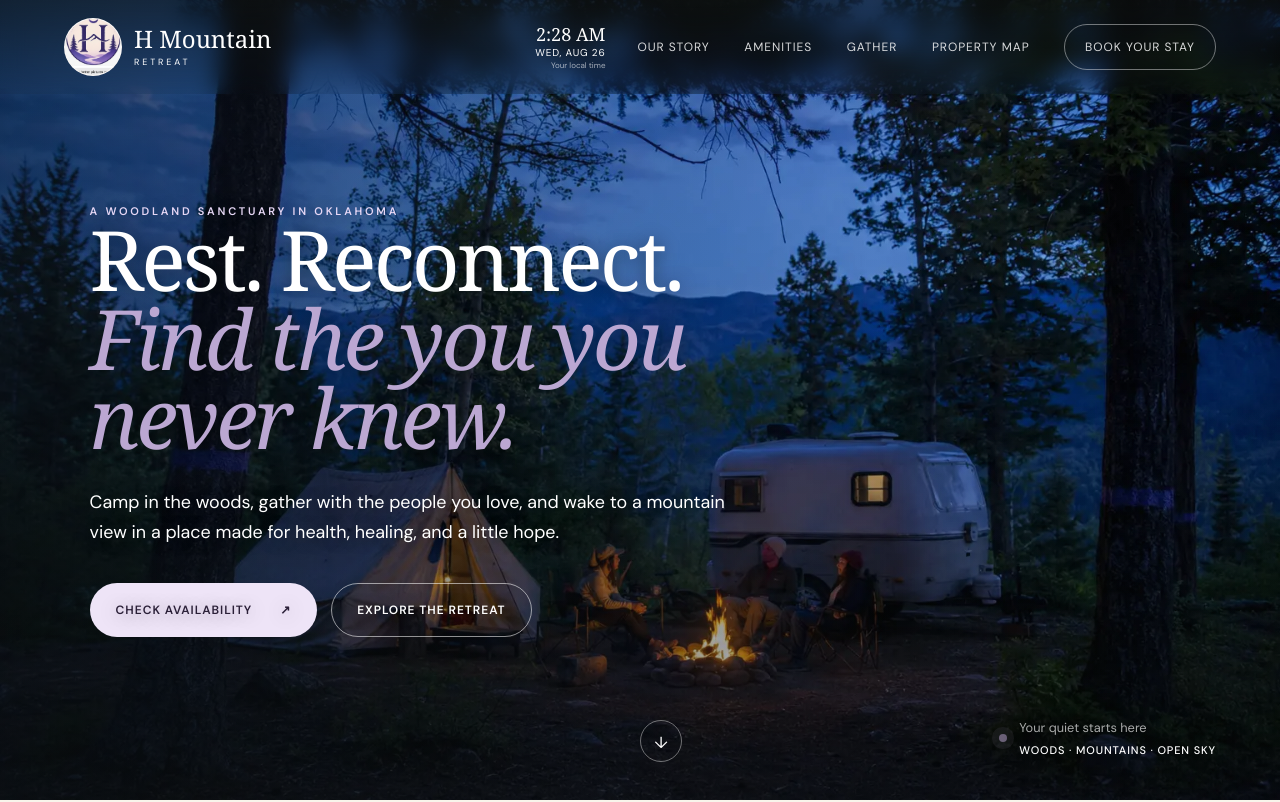
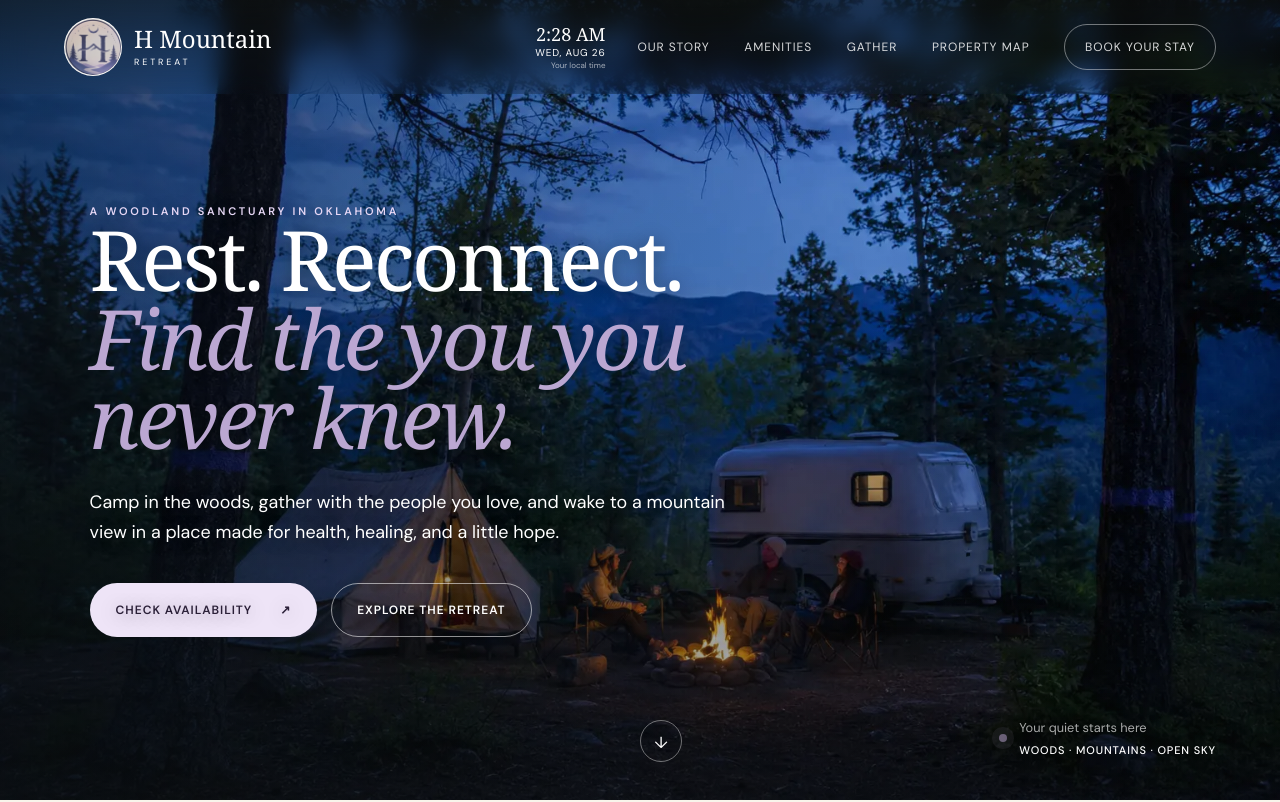
Before and after one commit to Jbeezy918/h-mountain-retreat, a Next.js app: page / in a window 1280 px wide. Shown: the top 802 px of the page. Built offline with nearby package versions, Linux system fonts and the light colour scheme; a web font is replaced by a local one.

Commit message:
feat: replace sun/moon logo swap with single approved purple logo
Customer supplied the final printed/signed logo designs; she wants only
the purple (moon) version used, not the day/night swap.

```diff
--- a/app/page.tsx
+++ b/app/page.tsx
@@ -19,7 +19,7 @@ function Brand({ sky }: { sky: SkyState }) {
   return (
     <Link href="/" className="brand" aria-label="H Mountain Retreat home">
       <Image
-        src={sky === "night" ? "/assets/logo-moon.png" : "/assets/logo-sun.png"}
+        src="/assets/logo-purple.png"
         alt="H Mountain Retreat logo"
         className="brand-mark"
         width={58}
```
Also changed, not shown: public/assets/logo-purple.png (added).
